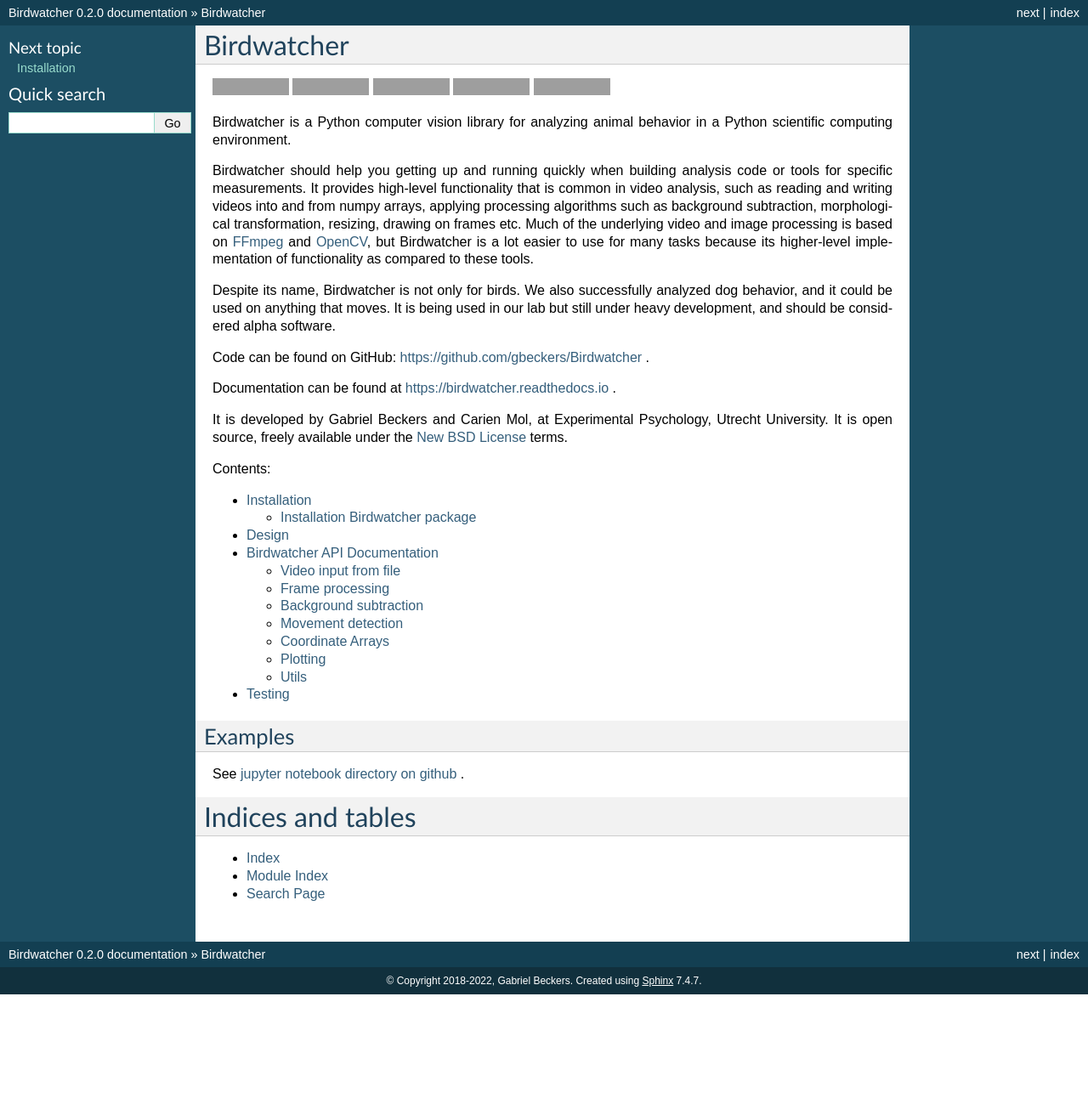
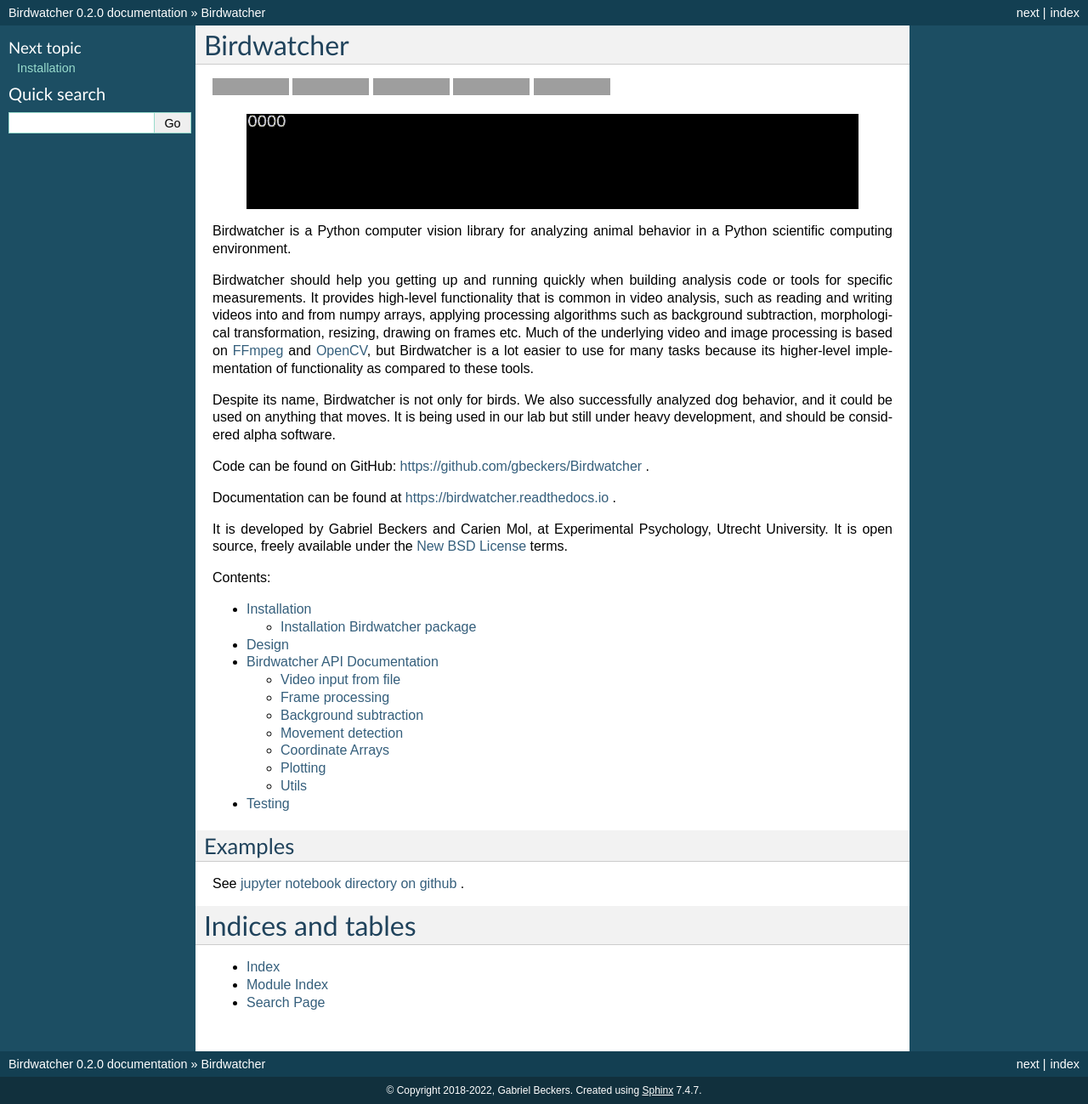
Before and after one commit to gbeckers/Birdwatcher, a Sphinx documentation site: the page built from docs/index.rst, in a window 1280 px wide. Shown: the whole page at 85% size. Built offline with Sphinx 7.4.7, drawn with Linux system fonts in a browser that asks for light colours; before the commit the page ends 1170 px from its top, so only the background shows below that; grey boxes are pictures that could not be loaded.

Commit message:
banner in docs

```diff
--- a/docs/index.rst
+++ b/docs/index.rst
@@ -7,6 +7,10 @@
 ===========
 
 |Github CI Status| |Appveyor Status| |PyPi version| |Docs Status| |Repo Status|
+
+.. image:: images/banner.gif
+  :align: center
+  :width: 720
 
 Birdwatcher is a Python computer vision library for analyzing animal behavior
 in a Python scientific computing environment.
```
